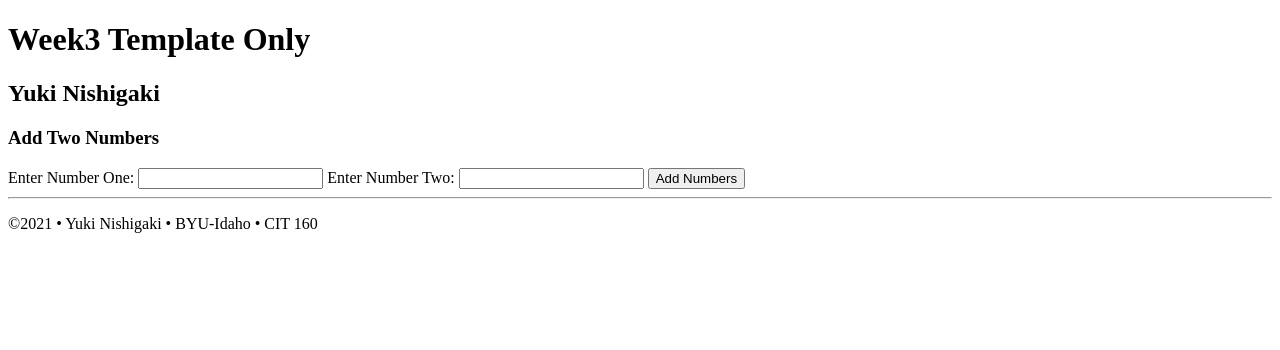
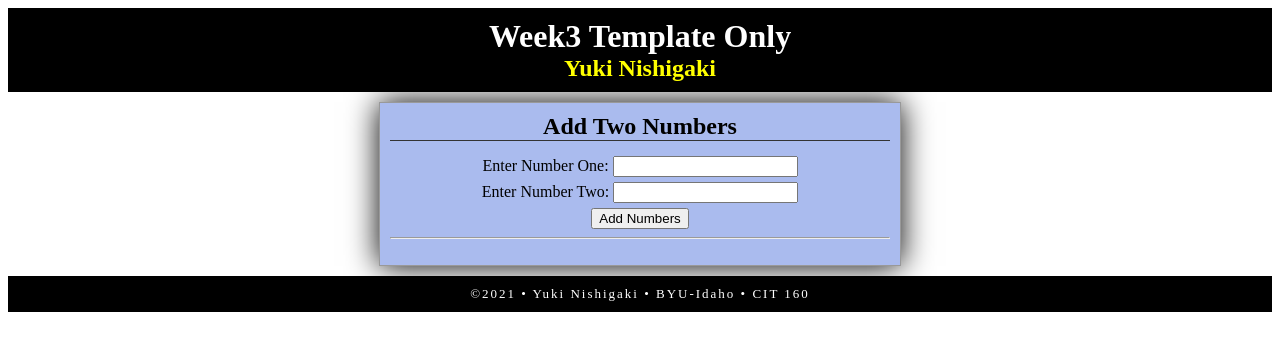
Before and after one commit to YukiNishigaki99/yukinishigaki99.github.io, a plain HTML site: page template.html in a window 1280 px wide. Drawn offline with Linux system fonts and the light colour scheme.

Commit message:
initial commit

```diff
--- a/template.html
+++ b/template.html
@@ -4,10 +4,7 @@
 <head>
 <meta charset="utf-8" />
 <title>Week3 Template Only - Add Two Numbers</title>
-<link src="css/style.css" rel="styylesheet" />
-<style>
-
-</style>
+<link href="css/style.css" rel="stylesheet" />
 </head>
 
 <body>
```
